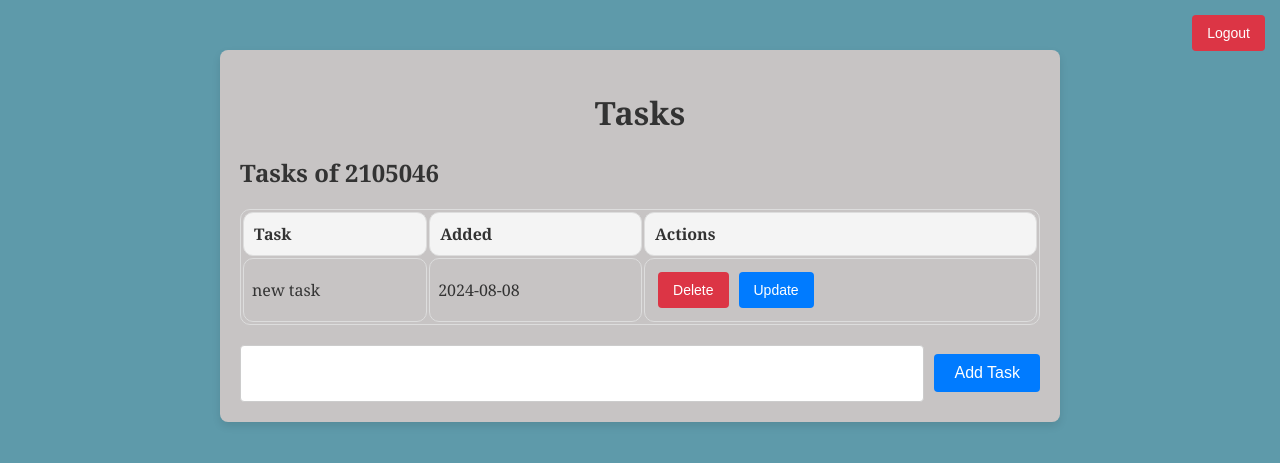
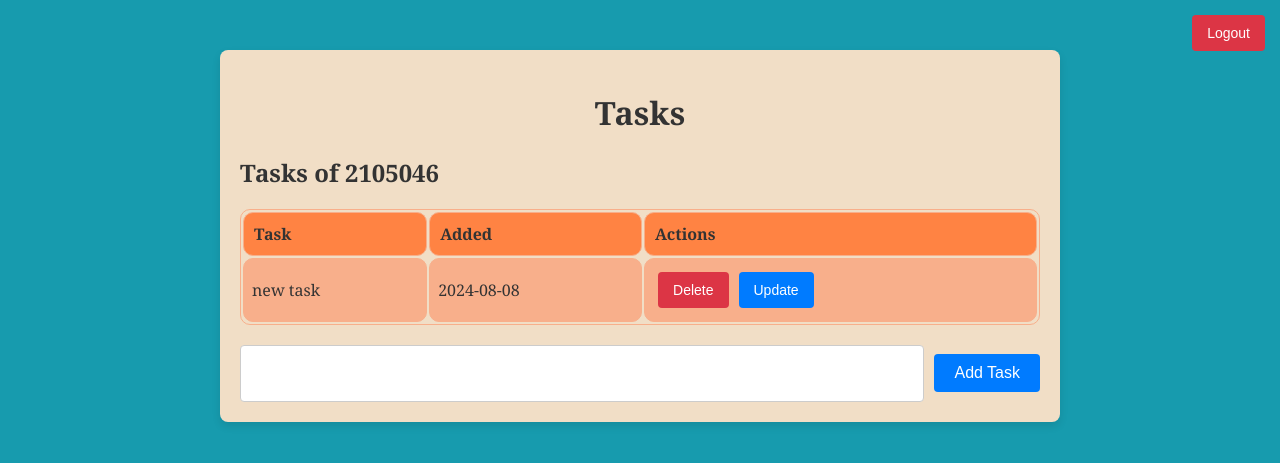
Before and after one commit to Kandasamy-S/To-Do-FlaskApp, a Flask app: page / in a window 1280 px wide. Shown: the top 463 px of the page. Run offline with Flask 3, Linux system fonts and the light colour scheme; a user stored in the database is signed in; data comes from the database, SQL or seed files in the repository; both versions use the stored data as it was after the commit.

Commit message:
CSS Enhanced

```diff
--- a/static/css/style.css
+++ b/static/css/style.css
@@ -2,7 +2,7 @@
 body {
     margin: 0;
     font-family: Georgia, 'Times New Roman', Times, serif;
-    background-color: #5e9aaa; /* Softer shade for background */
+    background-color: #179BAE; /* Softer shade for background */
     color: #333; /* Improved text color */
 }
 
@@ -12,7 +12,7 @@ body {
     width: 80%;
     max-width: 800px;
     padding: 20px;
-    background-color: #c7c4c4;
+    background-color: #F1DEC6;
     box-shadow: 0 4px 8px rgba(0, 0, 0, 0.1);
     border-radius: 8px;
     margin-top: 50px; /* Added space from the top */
@@ -26,7 +26,7 @@ form {
 
 input[type="text"] {
     flex: 1; /* Make input field take remaining space */
-    padding: 5px;
+    padding: 0px;
     border: 1px solid #ccc;
     border-radius: 4px;
     margin-right: 10px; /* Space between input and button */
@@ -56,12 +56,16 @@ table {
 }
 
 table, td, th {
-    border: 1px solid #ddd;
+    border: 1px solid #f8af8b;
     border-radius: 10px;
 }
 
+td{
+   background-color: #f8af8b;
+}
+
 th {
-    background-color: #f4f4f4;
+    background-color: #FF8343;
     padding: 10px;
     text-align: left;
 }
--- a/templates/login.html
+++ b/templates/login.html
@@ -7,7 +7,7 @@
     <title>Login</title>
 </head>
 <body>
-    <h2>Login</h2>
+    <h1>Login</h1>
     <form method="POST">
         <input type="text" name="username" placeholder="Username" required>
         <input type="password" name="password" placeholder="Password" required>
--- a/templates/register.html
+++ b/templates/register.html
@@ -7,7 +7,7 @@
     <title>Register</title>
 </head>
 <body>
-    <h2>Register</h2>
+    <h1>Register</h1>
     <form method="POST">
         <input type="text" name="username" placeholder="Username" required>
         <input type="password" name="password" placeholder="Password" required>
```
Also changed, not shown: static/css/login.css (+4 -4 lines), instance/test.db.
